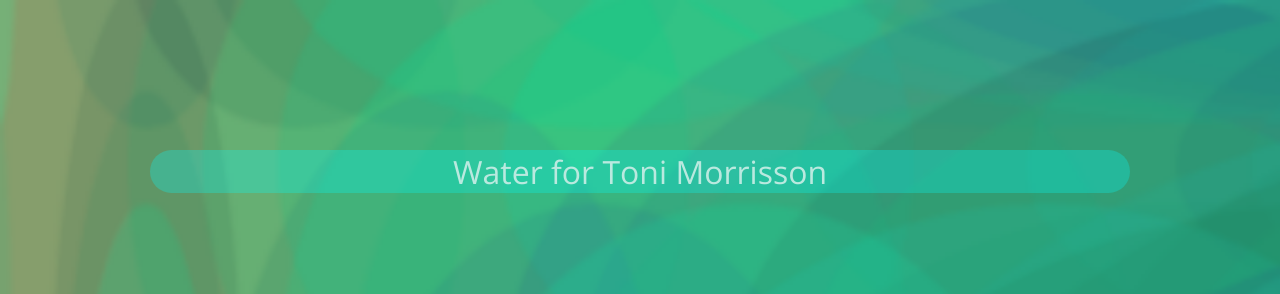
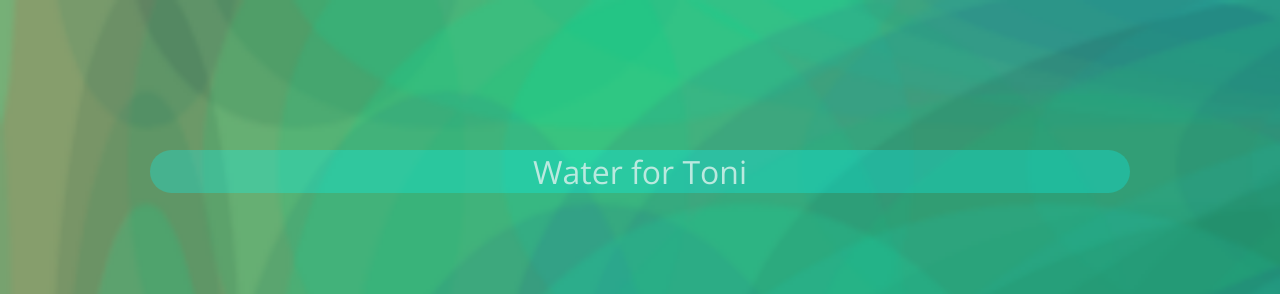
Before and after one commit to Moninika/git-test, a plain HTML site: page git.html in a window 1280 px wide. Shown: the top 294 px of the page. Drawn offline with nearby package versions, Linux system fonts and the light colour scheme.

Commit message:
delete Morrison

```diff
--- a/git.html
+++ b/git.html
@@ -9,7 +9,7 @@
 </head>
 <body>
     <h1>
-        Water for Toni Morrisson
+        Water for Toni
     </h1>
     <section class="project_section1 project_section-desc">
 
```
